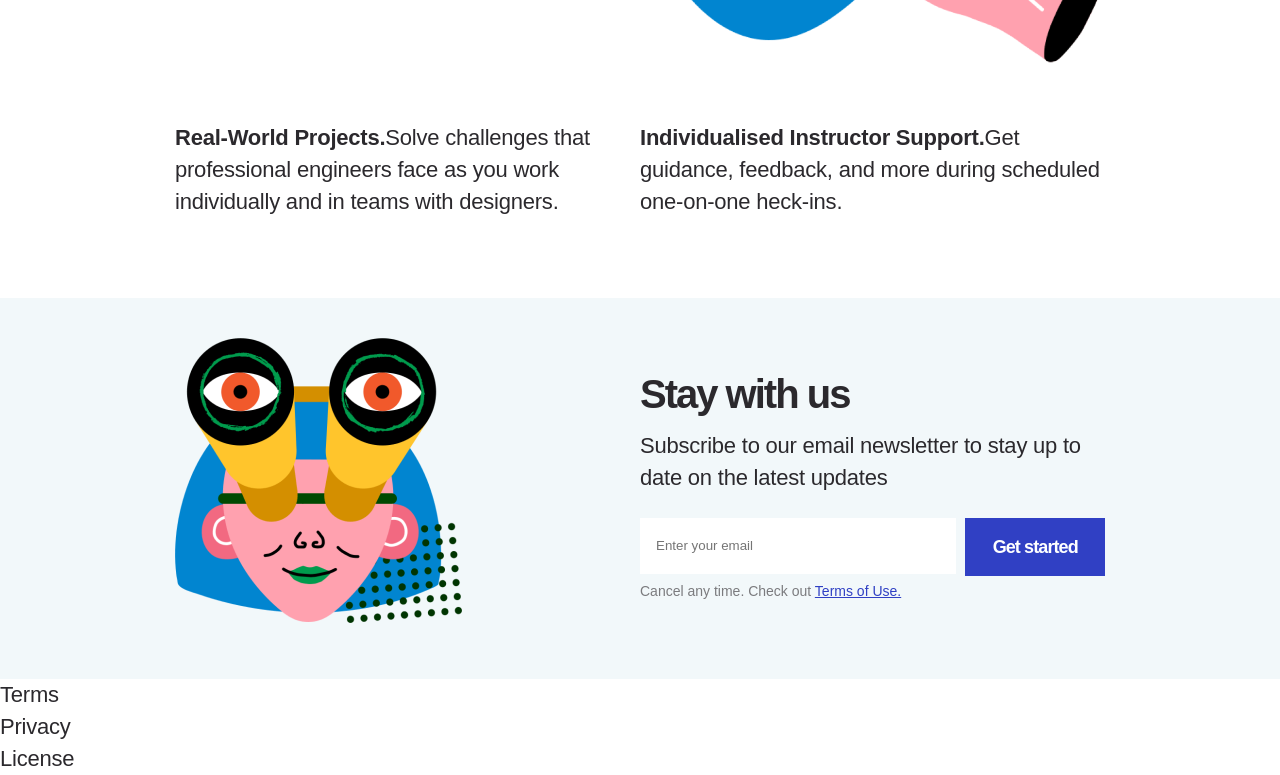
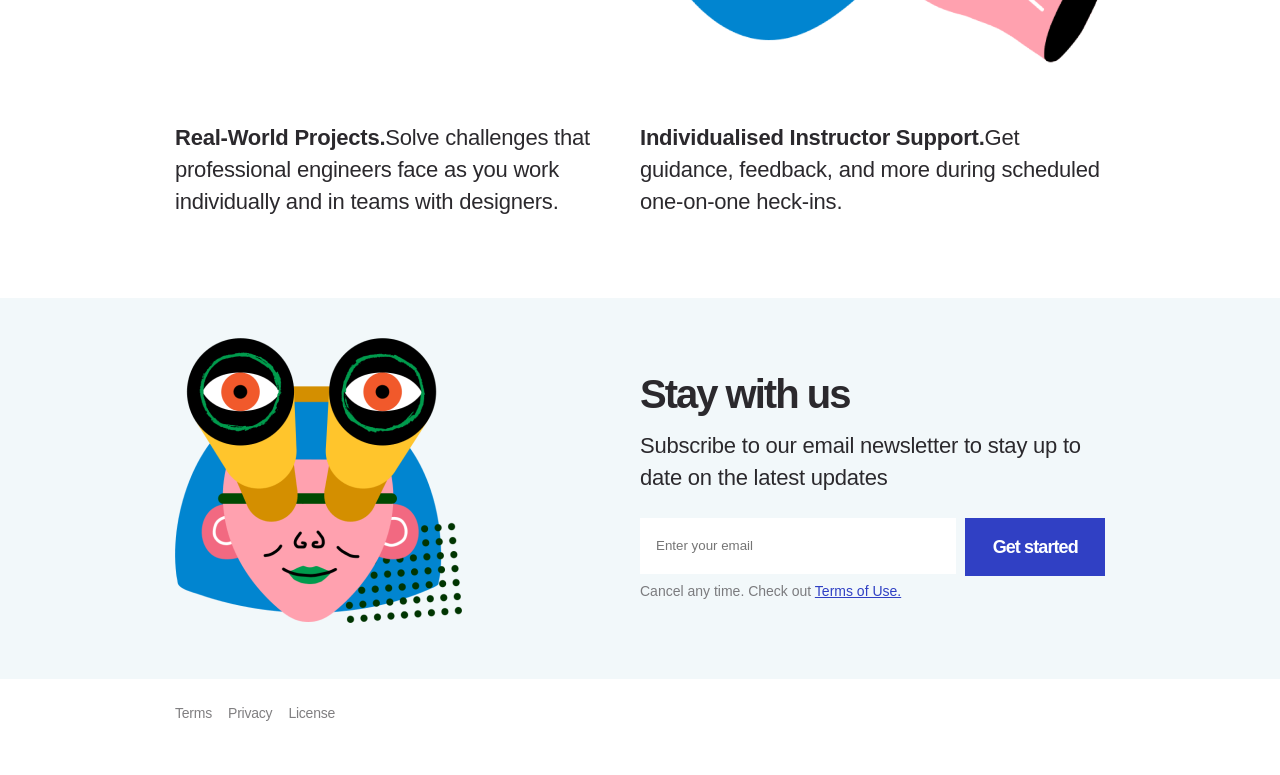
Before and after one commit to jjjjhjjjj/Responsive-Web--Practice, a plain HTML site: page index.html in a window 1280 px wide. Shown: the part 2278-3053 px from the top of the page. After the commit the page ends 3021 px from the top, so only its background shows below. Drawn offline with Linux system fonts and the light colour scheme.

Commit message:
Add footer css

```diff
--- a/css/common.css
+++ b/css/common.css
@@ -1,5 +1,4 @@
 /* reset */
-
 * {
   margin: 0;
   box-sizing: border-box;
@@ -70,7 +69,6 @@ button {
 }
 
 /* landing */
-
 .landing {
   padding: 154px 4%;
   background-color: #FDDED8;
@@ -100,7 +98,6 @@ button {
 }
 
 /* service */
-
 .service {
   padding: 80px 5%;
   background-color: #F4F5F7;
@@ -127,9 +124,7 @@ button {
   letter-spacing: -0.04em;
 }
 
-
 /* program */
-
 .program {
   padding: 80px 5%;
 }
@@ -168,7 +163,6 @@ button {
 }
 
 /* curriculum */
-
 .curriculum {
   padding: 80px 5%;
 }
@@ -199,7 +193,6 @@ button {
 }
 
 /* subscribe */
-
 .subscribe {
   padding: 40px 5%;
   background-color: #F2F8FA;
@@ -250,6 +243,22 @@ button {
   color: #3040C4;
   text-decoration: underline;
 }
+
+/* footer */
+.footer {
+  padding: 24px 5%;
+}
+
+.footer-link li:not(:last-child) {
+  margin-bottom: 8px;
+}
+
+.footer-link li a{
+  font-size: 14px;
+  color: #807F81;
+  line-height: 1.714285;
+}
+
 
 /* >= 768px */
 @media screen and (min-width: 768px) {
@@ -449,4 +458,18 @@ button {
     line-height: 1.714285;
   }
 
+  /* footer */
+  .footer {
+    padding: 16px 0;
+  }
+
+  .footer-link {
+    display: flex;
+  }
+
+  .footer-link li:not(:last-child) {
+    margin-right: 16px;
+    margin-bottom: 0;
+  }
+
 }
--- a/index.html
+++ b/index.html
@@ -123,11 +123,17 @@
       </div>
     </div>
   </aside>
-  <footer>
-    <ul>
-      <li>Terms</li>
-      <li>Privacy</li>
-      <li>License</li>
+  <footer class="footer">
+    <ul class="footer-link layout-930">
+      <li>
+        <a href="#">Terms</a>
+      </li>
+      <li>
+          <a href="#">Privacy</a>
+      </li>
+      <li>
+        <a href="#">License</a>
+      </li>
     </ul>
   </footer>
 </body>
```
